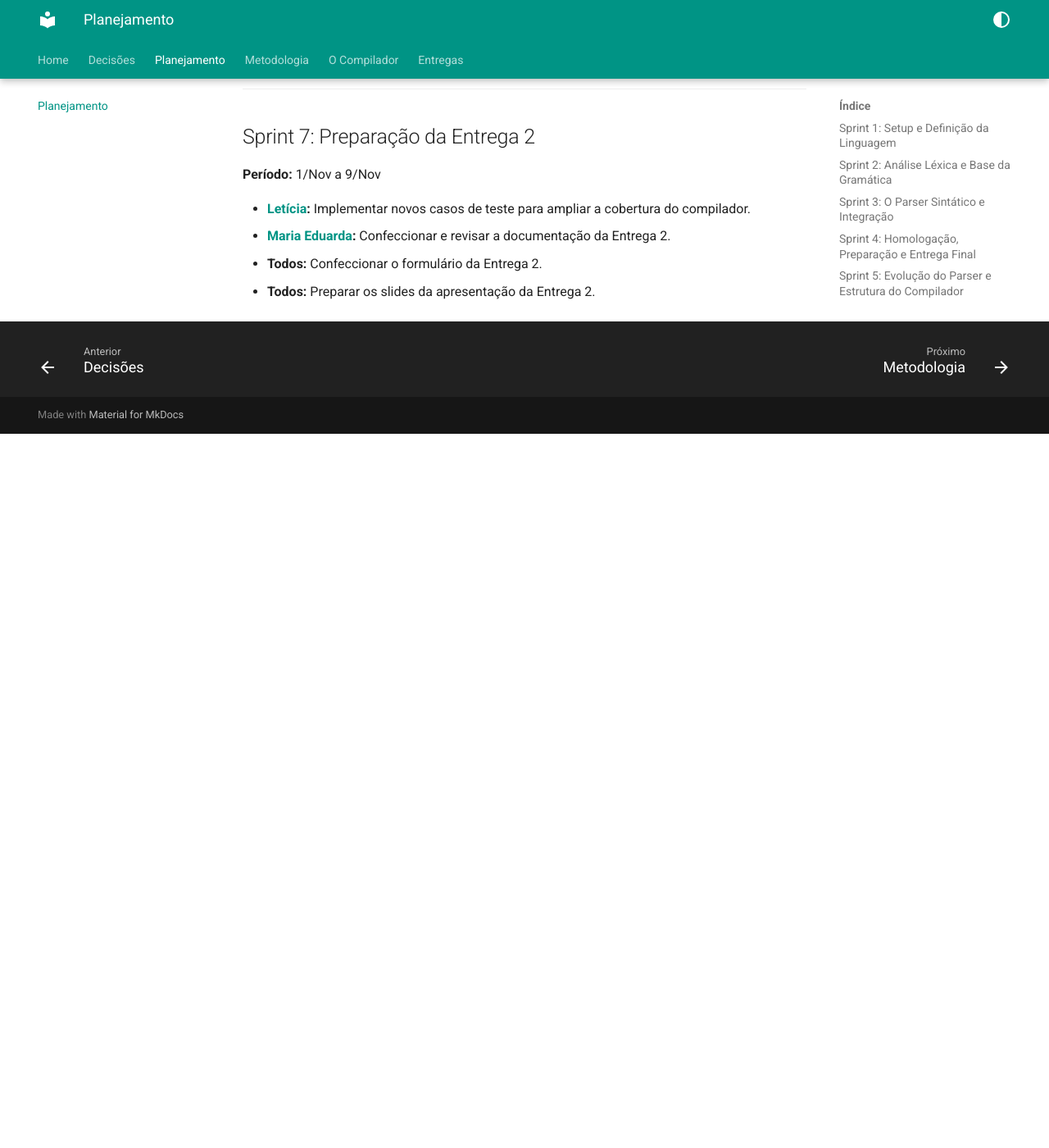
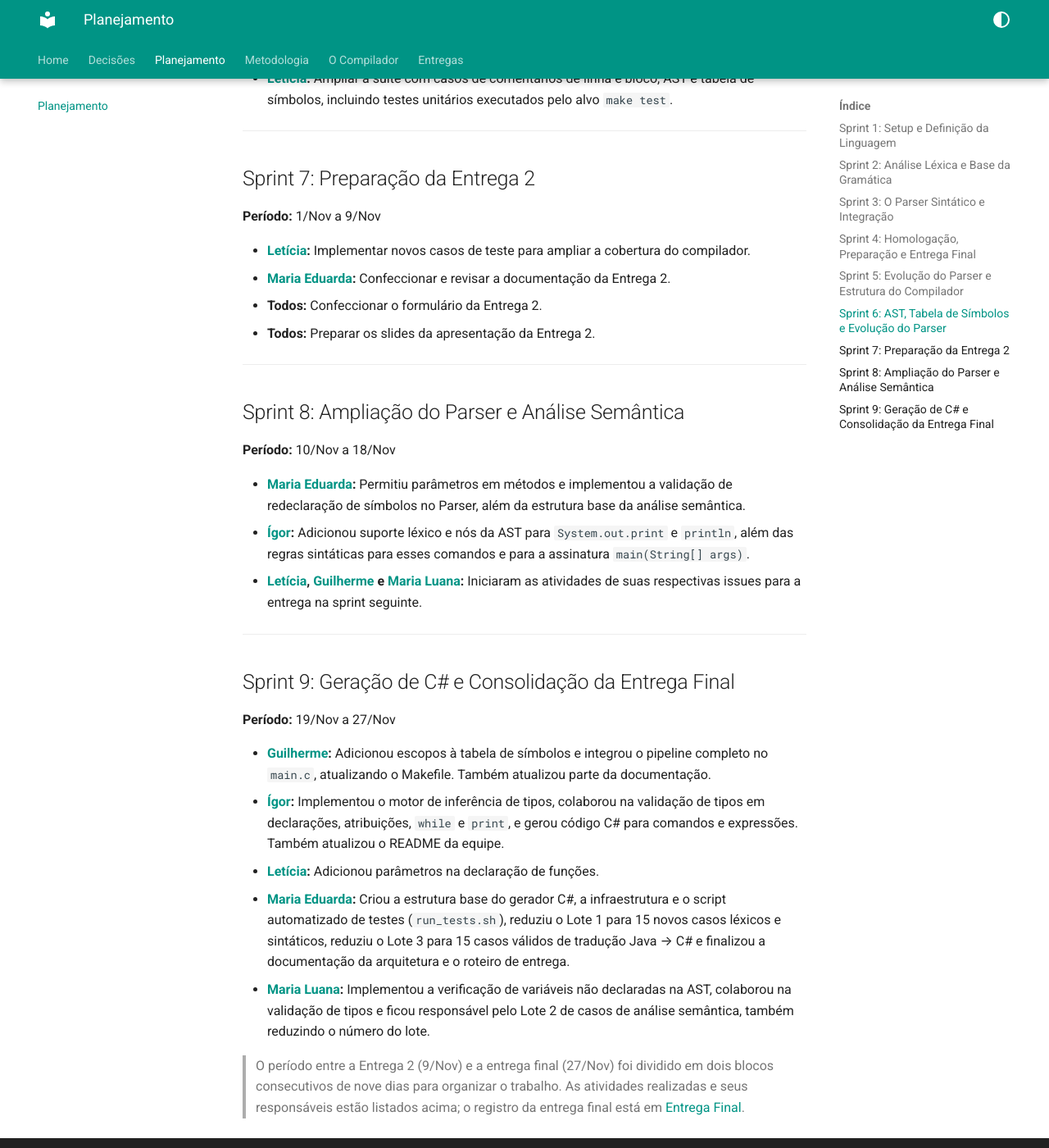
Before and after one commit to LeticiaMonteiroo/Compiladores-Grupo10, an MkDocs documentation site: the page built from docs/planejamento.md, in a window 1280 px wide and 1400 px high, scrolled down 2828 px. Shown: the whole window at 82% size. Built offline with MkDocs 1.6.1 and Material for MkDocs 9.7.7, drawn with Linux system fonts in a browser that asks for light colours; before the commit the page ends 3357 px from its top, so only the background shows below that; some of the changed text lies outside the part shown.

Commit message:
docs: atualiza documentação final

```diff
--- /dev/null
+++ b/docs/entregas/entrega-final.md
@@ -0,0 +1,89 @@
+# Entrega Final — Esqueleto de registro
+
+**Data de entrega:** 27/Nov
+**Período coberto:** 10/Nov a 27/Nov
+**Planejamento:** [Sprints 8 e 9](../planejamento.md)
+
+
+## Sprint 8 — Parâmetros de Métodos e Front-End de Saída (10/Nov – 18/Nov)
+
+### Objetivos planejados
+
+- Permitir parâmetros em métodos na gramática e na AST.
+- Estender o léxico, a gramática e a AST para suportar `System.out.print`, `System.out.println` e a assinatura `main(String[] args)`.
+- Iniciar a análise semântica com a validação de redeclaração de símbolos e a estrutura base do Parser.
+
+
+### Atividades realizadas
+
+- **Maria Eduarda:** permitiu parâmetros em métodos e implementou a validação de redeclaração de símbolos no Parser, além da estrutura base da análise semântica.
+- **Igor:** adicionou suporte léxico e nós da AST para `System.out.print` e `println`, além das regras sintáticas para esses comandos e para a assinatura `main(String[] args)`.
+- **Letícia, Guilherme e Maria Luana:** Iniciaram as atividades de suas respectivas issues para a entrega na próxima sprint.
+
+---
+
+## Sprint 9 — Escopos, Inferência de Tipos, Geração de Código C# e Testes (19/Nov – 27/Nov)
+
+### Objetivos planejados
+
+- Concluir a análise semântica com escopos, detecção de variáveis não declaradas, inferência e validação de tipos.
+- Implementar o gerador de código C# a partir da AST.
+- Criar a infraestrutura de testes automatizados e ampliar a cobertura de casos léxicos, sintáticos, semânticos e de tradução.
+- Integrar o pipeline completo e finalizar a documentação da arquitetura.
+
+
+### Atividades realizadas
+
+- **Guilherme:** adicionou escopos à tabela de símbolos e integrou o pipeline completo no `main.c`, atualizando o Makefile. Também atualizou parte da documentação
+- **Igor:** implementou o motor de inferência de tipos, colaborou na validação de tipos em declarações, atribuições, `while` e `print` e gerou código C# para comandos e expressões. Também tualizou o README da equipe.
+- **Letícia:** adicionou parâmetros na declaração de funções.
+- **Maria Eduarda:** criou a estrutura base do gerador C#, a infraestrutura e o script automatizado de testes (`run_tests.sh`), reduziu o Lote 1 para 15 novos casos léxicos e sintáticos, reduziu o Lote 3 para 15 casos válidos de tradução Java → C# e finalizou a documentação da arquitetura e o roteiro de entrega.
+- **Maria Luana:** implementou a verificação de variáveis não declaradas na AST, colaborou na validação de tipos e ficou responsável pelo Lote 2 de casos de análise semântica, também reduzindo o número do lote.
+
+
+## Panorama técnico desde a Entrega 2
+
+O histórico do repositório e os artefatos atuais apontam estas frentes como
+base para completar o relato. Confirmem o escopo, a autoria e o estado final de
+cada item antes da apresentação:
+
+- **Parser e AST:** suporte ampliado para parâmetros de métodos, impressão,
+  representação hierárquica da AST e construções já descritas em
+  [Escopo](../compiladordetalhes/escopo.md).
+- **Análise semântica:** módulos e verificações para redeclaração, uso de variáveis, inferência e compatibilidade de tipos e visibilidade entre escopos.
+- **Geração de C#:** estrutura de codegen para emitir código do subconjunto reconhecido, incluindo declarações, expressões, atribuições, `while` e comandos de impressão. A tradução continua parcial; registrar limitações confirmadas na versão entregue.
+- **Testes e automação:** testes unitários para AST, tabela de símbolos e codegen; testes de integração; e script para executar a suíte. Na branch de trabalho desta página, há 95 casos de integração e 21 casos unitários. A meta original de 150 testes foi reduzida por limite de tempo, conforme [Decisões de Projeto](../decisoes.md).
+- **Documentação e entrega:** instruções de compilação e uso, escopo do compilador, decisões, materiais de apresentação e preparação da versão/tag final. Preencher o estado efetivamente alcançado.
+
+
+## Resultado final
+
+| Área | Status na entrega |
+| ---- | ----------------- |
+| Análise léxica e sintática | OK |
+| AST e tabela de símbolos | OK |
+| Análise semântica | OK |
+| Geração de C# | OK |
+| Testes e integração contínua | OK |
+| Documentação e materiais | OK |
+
+
+## Artefatos da entrega
+
+| Artefato | Localização |
+| -------- | ----------- |
+| Lexer | `Projeto-Compilador/lexer/lexer.l` |
+| Parser | `Projeto-Compilador/parser/parser.y` |
+| AST | `Projeto-Compilador/src/ast.c` e `Projeto-Compilador/src/ast.h` |
+| Tabela de símbolos | `Projeto-Compilador/src/tabela_simbolos.c` e `Projeto-Compilador/src/tabela_simbolos.h` |
+| Análise semântica | `Projeto-Compilador/src/semantico.c` |
+| Geração de C# | `Projeto-Compilador/src/codegen.c` |
+| Testes | `Projeto-Compilador/tests/` |
+| Documentação | `docs/` |
+
+
+## Histórico de versões
+
+| Versão | Descrição | Autor | Data |
+| ------ | --------- | ----- | ---- |
+| 0.1 | Criação do esqueleto da página da Entrega Final | Maria Eduarda | 27/11 |
--- a/docs/planejamento.md
+++ b/docs/planejamento.md
@@ -7,7 +7,9 @@
 > Bison de outro). O resultado efetivo de cada sprint está registrado em
 > [Entrega 1 → O que foi feito](entregas/entrega1.md) para as Sprints 1 a 4 e
 > em [Entrega 2 → O que foi feito](entregas/entrega2.md) para as Sprints 5 e 6,
-> que também registra o planejamento da Sprint 7.
+> que também registra o planejamento da Sprint 7. As Sprints 8 e 9 foram
+> organizadas para a entrega final; o planejamento e as atividades realizadas
+> estão descritos abaixo e complementados em [Entrega Final](entregas/entrega-final.md).
 
 ## Sprint 1: Setup e Definição da Linguagem
 
@@ -93,3 +95,30 @@ Esta sprint teve duração maior que as anteriores e foi concluída em 22/Out.
 - **[Maria Eduarda](https://github.com/pyramidsf):** Confeccionar e revisar a documentação da Entrega 2.
 - **Todos:** Confeccionar o formulário da Entrega 2.
 - **Todos:** Preparar os slides da apresentação da Entrega 2.
+
+---
+
+## Sprint 8: Ampliação do Parser e Análise Semântica
+
+**Período:** 10/Nov a 18/Nov
+
+- **[Maria Eduarda](https://github.com/pyramidsf):** Permitiu parâmetros em métodos e implementou a validação de redeclaração de símbolos no Parser, além da estrutura base da análise semântica.
+- **[Ígor](https://github.com/igorvdaniel):** Adicionou suporte léxico e nós da AST para `System.out.print` e `println`, além das regras sintáticas para esses comandos e para a assinatura `main(String[] args)`.
+- **[Letícia](https://github.com/LeticiaMonteiroo), [Guilherme](https://github.com/GuilhermeCarvalho2024) e [Maria Luana](https://github.com/MLuana725):** Iniciaram as atividades de suas respectivas issues para a entrega na sprint seguinte.
+
+---
+
+## Sprint 9: Geração de C# e Consolidação da Entrega Final
+
+**Período:** 19/Nov a 27/Nov
+
+- **[Guilherme](https://github.com/GuilhermeCarvalho2024):** Adicionou escopos à tabela de símbolos e integrou o pipeline completo no `main.c`, atualizando o Makefile. Também atualizou parte da documentação.
+- **[Ígor](https://github.com/igorvdaniel):** Implementou o motor de inferência de tipos, colaborou na validação de tipos em declarações, atribuições, `while` e `print`, e gerou código C# para comandos e expressões. Também atualizou o README da equipe.
+- **[Letícia](https://github.com/LeticiaMonteiroo):** Adicionou parâmetros na declaração de funções.
+- **[Maria Eduarda](https://github.com/pyramidsf):** Criou a estrutura base do gerador C#, a infraestrutura e o script automatizado de testes (`run_tests.sh`), reduziu o Lote 1 para 15 novos casos léxicos e sintáticos, reduziu o Lote 3 para 15 casos válidos de tradução Java → C# e finalizou a documentação da arquitetura e o roteiro de entrega.
+- **[Maria Luana](https://github.com/MLuana725):** Implementou a verificação de variáveis não declaradas na AST, colaborou na validação de tipos e ficou responsável pelo Lote 2 de casos de análise semântica, também reduzindo o número do lote.
+
+> O período entre a Entrega 2 (9/Nov) e a entrega final (27/Nov) foi dividido
+> em dois blocos consecutivos de nove dias para organizar o trabalho. As
+> atividades realizadas e seus responsáveis estão listados acima; o registro
+> da entrega final está em [Entrega Final](entregas/entrega-final.md).
--- a/mkdocs.yml
+++ b/mkdocs.yml
@@ -31,6 +31,7 @@ nav:
   - Entregas:
       - Entrega 1: entregas/entrega1.md
       - Entrega 2: entregas/entrega2.md
+      - Entrega Final: entregas/entrega-final.md
 
 theme:
   name: material
```
Also changed, not shown: docs/compiladordetalhes/como-executar.md (+12 -6 lines).
